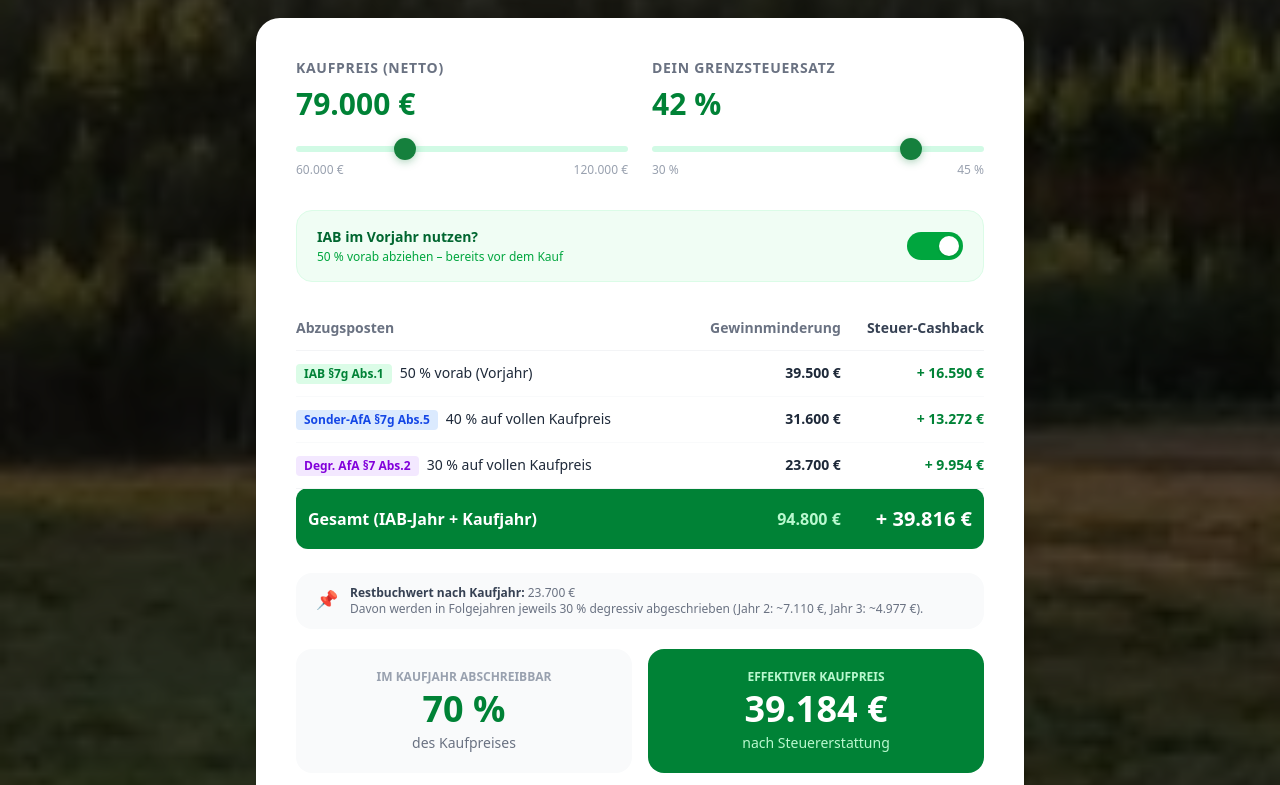
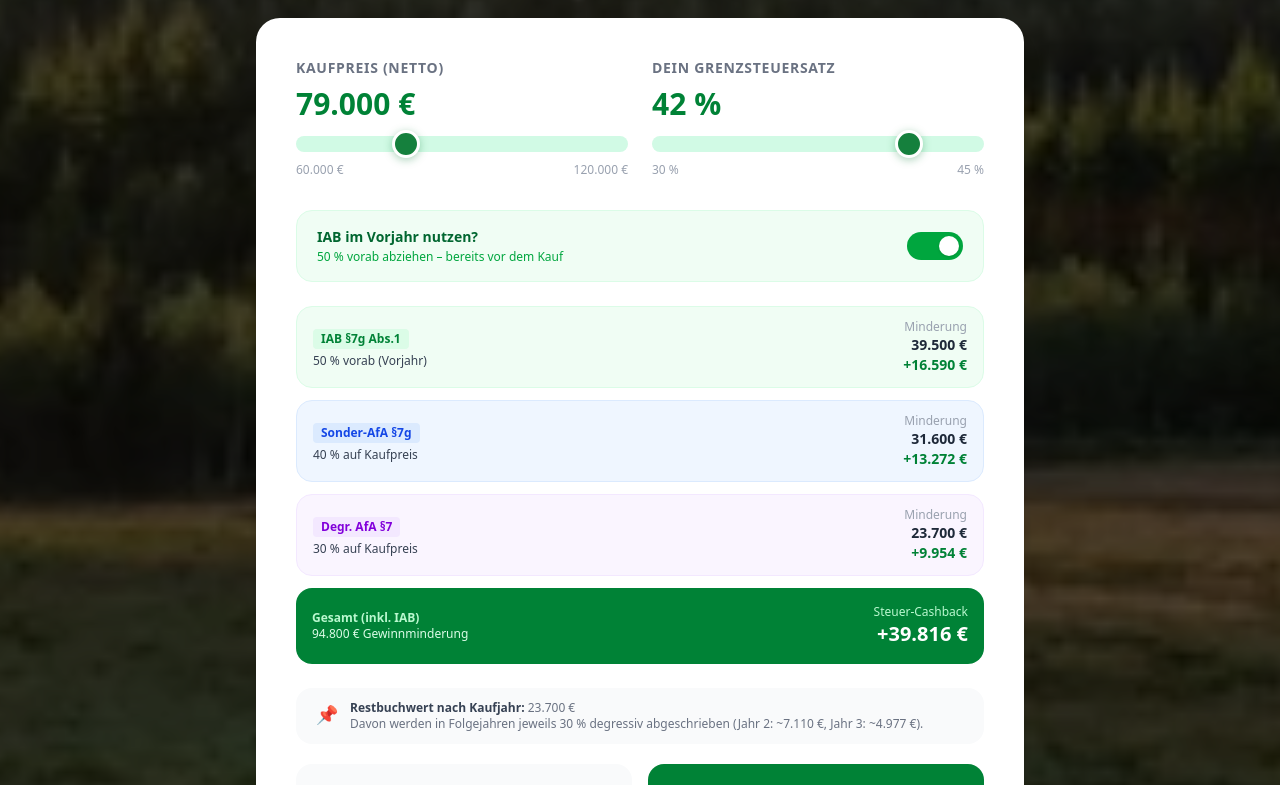
Before and after one commit to H3n0ch/tinyinvest, a Next.js app: page / in a window 1280 px wide. Shown: the part 5180-5965 px from the top of the page. Built offline with nearby package versions, Linux system fonts and the light colour scheme.

Commit message:
schupp steuer 2

```diff
--- a/app/components/Footer.tsx
+++ b/app/components/Footer.tsx
@@ -69,10 +69,17 @@ export default function Footer() {
           </div>
         </div>
 
-        <div className="border-t border-gray-800 pt-8 flex flex-col sm:flex-row justify-between items-center gap-4">
-          <p className="text-gray-500 text-sm">© {new Date().getFullYear()} TinyInvest. Alle Rechte vorbehalten.</p>
-          <p className="text-gray-600 text-xs max-w-xl text-center sm:text-right">
-            ⚠️ Investitionen in Wirtschaftsgüter sind mit Risiken verbunden. Steuerliche Vorteile hängen von den individuellen Voraussetzungen ab. Bitte berücksichtige unsere Risikohinweise und ziehe einen Steuerberater zu Rate.
+        <div className="border-t border-gray-800 pt-8 flex flex-col gap-3">
+          <div className="flex flex-col sm:flex-row justify-between items-center gap-2">
+            <p className="text-gray-500 text-sm">© {new Date().getFullYear()} TinyInvest. Alle Rechte vorbehalten.</p>
+            <div className="flex gap-4 text-xs">
+              <Link href="/impressum" className="text-gray-600 hover:text-green-400 transition-colors">Impressum</Link>
+              <Link href="/datenschutz" className="text-gray-600 hover:text-green-400 transition-colors">Datenschutz</Link>
+              <Link href="/agb" className="text-gray-600 hover:text-green-400 transition-colors">AGB</Link>
+            </div>
+          </div>
+          <p className="text-gray-600 text-xs text-center sm:text-left">
+            ⚠️ Investitionen in Wirtschaftsgüter sind mit Risiken verbunden. Steuerliche Vorteile hängen von den individuellen Voraussetzungen ab. Bitte berücksichtige unsere Risikohinweise.
           </p>
         </div>
       </div>
--- a/app/components/RenditeRechner.tsx
+++ b/app/components/RenditeRechner.tsx
@@ -96,39 +96,45 @@ export default function RenditeRechner() {
       </div>
 
       {/* Ergebnisse */}
-      <div className="grid grid-cols-1 sm:grid-cols-3 gap-4 mb-6">
-        <div className="bg-gray-50 rounded-2xl p-5 text-center">
-          <p className="text-xs text-gray-400 font-semibold uppercase mb-1">Dein Anteil monatlich</p>
-          <p className="text-3xl font-black text-green-700">{fmt(investorMonatlich)} €</p>
-          <p className="text-xs text-gray-400 mt-1">40 % der Mieteinnahmen</p>
+      <div className="grid grid-cols-1 gap-3 mb-5">
+        <div className="flex justify-between items-center bg-gray-50 rounded-2xl px-5 py-4">
+          <div>
+            <p className="text-xs text-gray-400 font-semibold uppercase">Monatlich (deine 40 %)</p>
+            <p className="text-xs text-gray-400 mt-0.5">{naechteJahr} Nächte × {preisNacht} € × 40 %</p>
+          </div>
+          <p className="text-2xl font-black text-green-700">{fmt(investorMonatlich)} €</p>
         </div>
-        <div className="bg-gray-50 rounded-2xl p-5 text-center">
-          <p className="text-xs text-gray-400 font-semibold uppercase mb-1">Jährlicher Ertrag</p>
-          <p className="text-3xl font-black text-green-700">{fmt(investorAnteil)} €</p>
-          <p className="text-xs text-gray-400 mt-1">vor Steuern auf Einnahmen</p>
+        <div className="flex justify-between items-center bg-gray-50 rounded-2xl px-5 py-4">
+          <div>
+            <p className="text-xs text-gray-400 font-semibold uppercase">Jährlicher Ertrag</p>
+            <p className="text-xs text-gray-400 mt-0.5">vor Steuern auf Einnahmen</p>
+          </div>
+          <p className="text-2xl font-black text-green-700">{fmt(investorAnteil)} €</p>
         </div>
-        <div className="bg-gray-50 rounded-2xl p-5 text-center">
-          <p className="text-xs text-gray-400 font-semibold uppercase mb-1">Steuer-Erstattung (Jahr 1)</p>
-          <p className="text-3xl font-black text-green-700">+ {fmt(gesamtSteuererstattung)} €</p>
-          <p className="text-xs text-gray-400 mt-1">IAB + Sonder-AfA + degr. AfA</p>
+        <div className="flex justify-between items-center bg-gray-50 rounded-2xl px-5 py-4">
+          <div>
+            <p className="text-xs text-gray-400 font-semibold uppercase">Steuer-Erstattung Jahr 1</p>
+            <p className="text-xs text-gray-400 mt-0.5">IAB + Sonder-AfA + degr. AfA</p>
+          </div>
+          <p className="text-2xl font-black text-green-700">+{fmt(gesamtSteuererstattung)} €</p>
         </div>
       </div>
 
       {/* Hauptergebnis */}
-      <div className="bg-gradient-to-r from-green-600 to-emerald-700 rounded-2xl p-6">
-        <div className="flex flex-col sm:flex-row items-center justify-between gap-4">
-          <div>
+      <div className="bg-gradient-to-r from-green-600 to-emerald-700 rounded-2xl p-5">
+        <div className="flex items-center justify-between gap-3">
+          <div className="flex-1 min-w-0">
             <p className="text-green-100 text-sm font-semibold">Effektive Eigenkapitalrendite</p>
-            <p className="text-green-200 text-xs mt-1">
-              ({fmt(investorAnteil)} € Jahresertrag ÷ {fmt(effektivesKapital)} € Netto-Investment)
+            <p className="text-green-200 text-xs mt-1 leading-relaxed">
+              {fmt(investorAnteil)} € ÷ {fmt(effektivesKapital)} € Netto-Investment
             </p>
           </div>
-          <p className={`text-5xl font-black text-white`}>{rendite.toFixed(1)} %</p>
+          <p className="text-4xl sm:text-5xl font-black text-white flex-shrink-0">{rendite.toFixed(1)} %</p>
         </div>
-        <div className="mt-4 pt-4 border-t border-green-500/40 flex flex-col sm:flex-row gap-3 text-xs text-green-200">
-          <span>📊 Bruttoertrag: {fmt(bruttoJahr)} €/Jahr</span>
-          <span>🏠 Effektiver Kaufpreis: {fmt(effektivesKapital)} €</span>
-          <span>🌙 {naechteJahr} Nächte × {preisNacht} €</span>
+        <div className="mt-3 pt-3 border-t border-green-500/40 grid grid-cols-1 sm:grid-cols-3 gap-1.5 text-xs text-green-200">
+          <span>📊 Brutto: {fmt(bruttoJahr)} €/Jahr</span>
+          <span>🏠 Effektiv: {fmt(effektivesKapital)} €</span>
+          <span>🌙 {naechteJahr} × {preisNacht} €</span>
         </div>
       </div>
 
--- a/app/components/SteuerRechner.tsx
+++ b/app/components/SteuerRechner.tsx
@@ -80,54 +80,53 @@ export default function SteuerRechner() {
         </button>
       </div>
 
-      {/* Tabelle */}
-      <div className="overflow-x-auto mb-6">
-        <table className="w-full text-sm">
-          <thead>
-            <tr className="border-b border-gray-100">
-              <th className="text-left py-3 text-gray-500 font-semibold">Abzugsposten</th>
-              <th className="text-right py-3 text-gray-500 font-semibold">Gewinnminderung</th>
-              <th className="text-right py-3 text-gray-700 font-semibold">Steuer-Cashback</th>
-            </tr>
-          </thead>
-          <tbody>
-            {mitIAB && (
-              <tr className="border-b border-gray-50">
-                <td className="py-3 font-medium text-gray-800">
-                  <span className="inline-block bg-green-100 text-green-700 text-xs font-bold px-2 py-0.5 rounded mr-2">IAB §7g Abs.1</span>
-                  50 % vorab (Vorjahr)
-                </td>
-                <td className="py-3 text-right font-bold text-gray-800">{fmt(iabBasis)} €</td>
-                <td className="py-3 text-right font-bold text-green-700">+ {fmt(iabSteuer)} €</td>
-              </tr>
-            )}
-            <tr className="border-b border-gray-50">
-              <td className="py-3 font-medium text-gray-800">
-                <span className="inline-block bg-blue-100 text-blue-700 text-xs font-bold px-2 py-0.5 rounded mr-2">Sonder-AfA §7g Abs.5</span>
-                40 % auf vollen Kaufpreis
-              </td>
-              <td className="py-3 text-right font-bold text-gray-800">{fmt(sonderAfaBasis)} €</td>
-              <td className="py-3 text-right font-bold text-green-700">+ {fmt(sonderAfaSteuer)} €</td>
-            </tr>
-            <tr className="border-b border-gray-100">
-              <td className="py-3 font-medium text-gray-800">
-                <span className="inline-block bg-purple-100 text-purple-700 text-xs font-bold px-2 py-0.5 rounded mr-2">Degr. AfA §7 Abs.2</span>
-                30 % auf vollen Kaufpreis
-              </td>
-              <td className="py-3 text-right font-bold text-gray-800">{fmt(degrAfaBasis)} €</td>
-              <td className="py-3 text-right font-bold text-green-700">+ {fmt(degrAfaSteuer)} €</td>
-            </tr>
-            <tr className="bg-green-700 rounded-xl">
-              <td className="py-4 px-3 rounded-l-xl font-black text-white text-base">
-                {mitIAB ? "Gesamt (IAB-Jahr + Kaufjahr)" : "Gesamt (Kaufjahr 2026)"}
-              </td>
-              <td className="py-4 text-right font-black text-green-200 text-base">
-                {fmt(mitIAB ? iabBasis + gesamtAfaJahr1 : gesamtAfaJahr1)} €
-              </td>
-              <td className="py-4 pr-3 text-right font-black text-white text-xl rounded-r-xl">+ {fmt(gesamtSteuer)} €</td>
-            </tr>
-          </tbody>
-        </table>
+      {/* Mobile-freundliche Abzugsliste */}
+      <div className="space-y-3 mb-6">
+        {mitIAB && (
+          <div className="flex items-center justify-between bg-green-50 rounded-2xl px-4 py-3 border border-green-100">
+            <div className="flex-1 min-w-0 mr-2">
+              <span className="inline-block bg-green-100 text-green-700 text-xs font-bold px-2 py-0.5 rounded mb-1">IAB §7g Abs.1</span>
+              <p className="text-gray-700 text-xs font-medium">50 % vorab (Vorjahr)</p>
+            </div>
+            <div className="text-right flex-shrink-0">
+              <p className="text-xs text-gray-400">Minderung</p>
+              <p className="font-bold text-gray-800 text-sm">{fmt(iabBasis)} €</p>
+              <p className="font-bold text-green-700 text-sm">+{fmt(iabSteuer)} €</p>
+            </div>
+          </div>
+        )}
+        <div className="flex items-center justify-between bg-blue-50 rounded-2xl px-4 py-3 border border-blue-100">
+          <div className="flex-1 min-w-0 mr-2">
+            <span className="inline-block bg-blue-100 text-blue-700 text-xs font-bold px-2 py-0.5 rounded mb-1">Sonder-AfA §7g</span>
+            <p className="text-gray-700 text-xs font-medium">40 % auf Kaufpreis</p>
+          </div>
+          <div className="text-right flex-shrink-0">
+            <p className="text-xs text-gray-400">Minderung</p>
+            <p className="font-bold text-gray-800 text-sm">{fmt(sonderAfaBasis)} €</p>
+            <p className="font-bold text-green-700 text-sm">+{fmt(sonderAfaSteuer)} €</p>
+          </div>
+        </div>
+        <div className="flex items-center justify-between bg-purple-50 rounded-2xl px-4 py-3 border border-purple-100">
+          <div className="flex-1 min-w-0 mr-2">
+            <span className="inline-block bg-purple-100 text-purple-700 text-xs font-bold px-2 py-0.5 rounded mb-1">Degr. AfA §7</span>
+            <p className="text-gray-700 text-xs font-medium">30 % auf Kaufpreis</p>
+          </div>
+          <div className="text-right flex-shrink-0">
+            <p className="text-xs text-gray-400">Minderung</p>
+            <p className="font-bold text-gray-800 text-sm">{fmt(degrAfaBasis)} €</p>
+            <p className="font-bold text-green-700 text-sm">+{fmt(degrAfaSteuer)} €</p>
+          </div>
+        </div>
+        <div className="flex items-center justify-between bg-green-700 rounded-2xl px-4 py-4">
+          <div>
+            <p className="text-green-200 text-xs font-semibold">{mitIAB ? "Gesamt (inkl. IAB)" : "Gesamt Kaufjahr 2026"}</p>
+            <p className="text-green-100 text-xs">{fmt(mitIAB ? iabBasis + gesamtAfaJahr1 : gesamtAfaJahr1)} € Gewinnminderung</p>
+          </div>
+          <div className="text-right">
+            <p className="text-green-200 text-xs">Steuer-Cashback</p>
+            <p className="font-black text-white text-xl">+{fmt(gesamtSteuer)} €</p>
+          </div>
+        </div>
       </div>
 
       {/* Info-Box Restbuchwert */}
--- a/app/components/SteuerSection.tsx
+++ b/app/components/SteuerSection.tsx
@@ -73,10 +73,10 @@ export default function SteuerSection() {
                   { jahr: "Jahr 2", afa: "12.500 €", kumuliert: "25.000 €" },
                   { jahr: "Jahr 3", afa: "12.500 €", kumuliert: "37.500 €" },
                 ].map((r) => (
-                  <div key={r.jahr} className="flex justify-between text-sm border-b border-white/10 pb-2">
-                    <span className="text-white/60">{r.jahr}</span>
-                    <span className="text-white/70">{r.afa}</span>
-                    <span className="text-white/50 text-xs">{r.kumuliert}</span>
+                  <div key={r.jahr} className="flex justify-between text-xs border-b border-white/10 pb-2 gap-2">
+                    <span className="text-white/60 flex-shrink-0">{r.jahr}</span>
+                    <span className="text-white/70 font-medium">{r.afa}</span>
+                    <span className="text-white/40">∑ {r.kumuliert}</span>
                   </div>
                 ))}
               </div>
--- a/app/components/Testimonials.tsx
+++ b/app/components/Testimonials.tsx
@@ -51,7 +51,7 @@ export default function Testimonials() {
           <p className="text-center text-white/60 text-sm uppercase tracking-widest mb-8 font-semibold">
             Unsere Bilanz – Zahlen die sprechen
           </p>
-          <div className="grid grid-cols-2 md:grid-cols-4 gap-6 text-center">
+          <div className="grid grid-cols-1 sm:grid-cols-2 md:grid-cols-4 gap-6 text-center">
             {[
               { value: "200+", label: "Investoren vertrauen uns" },
               { value: "12 Mio. €", label: "Steuergelder zurückgeholt" },
--- a/app/components/WinWinWin.tsx
+++ b/app/components/WinWinWin.tsx
@@ -70,7 +70,7 @@ export default function WinWinWin() {
             </div>
           </div>
 
-          <div className="grid grid-cols-3 gap-4 text-center">
+          <div className="grid grid-cols-1 sm:grid-cols-3 gap-4 text-center">
             <div className="bg-white/10 rounded-2xl p-5">
               <p className="text-gray-400 text-xs mb-1">Investiert</p>
               <p className="text-2xl font-black text-white">80.000 €</p>
--- a/app/globals.css
+++ b/app/globals.css
@@ -34,36 +34,53 @@ html {
   scroll-behavior: smooth;
 }
 
-/* Range input styling */
+/* Range input styling – mobile-optimized */
 input[type="range"] {
   -webkit-appearance: none;
   appearance: none;
-  height: 6px;
+  height: 8px;
   border-radius: 9999px;
   background: #d1fae5;
   outline: none;
   cursor: pointer;
+  /* Larger touch target on mobile */
+  padding: 8px 0;
+  touch-action: pan-x;
 }
 input[type="range"]::-webkit-slider-thumb {
   -webkit-appearance: none;
   appearance: none;
-  width: 22px;
-  height: 22px;
+  width: 28px;
+  height: 28px;
   border-radius: 50%;
   background: #15803d;
   cursor: pointer;
   box-shadow: 0 2px 8px rgba(21, 128, 61, 0.35);
   transition: transform 0.15s ease;
+  /* Extra tap area for mobile */
+  border: 3px solid white;
 }
-input[type="range"]::-webkit-slider-thumb:hover {
+input[type="range"]::-webkit-slider-thumb:hover,
+input[type="range"]::-webkit-slider-thumb:active {
   transform: scale(1.15);
+  box-shadow: 0 4px 14px rgba(21, 128, 61, 0.5);
 }
 input[type="range"]::-moz-range-thumb {
-  width: 22px;
-  height: 22px;
+  width: 28px;
+  height: 28px;
   border-radius: 50%;
   background: #15803d;
   cursor: pointer;
-  border: none;
+  border: 3px solid white;
   box-shadow: 0 2px 8px rgba(21, 128, 61, 0.35);
 }
+
+/* Mobile: prevent text overflow in tables */
+@media (max-width: 640px) {
+  table {
+    font-size: 0.75rem;
+  }
+  .overflow-x-auto {
+    -webkit-overflow-scrolling: touch;
+  }
+}
```
